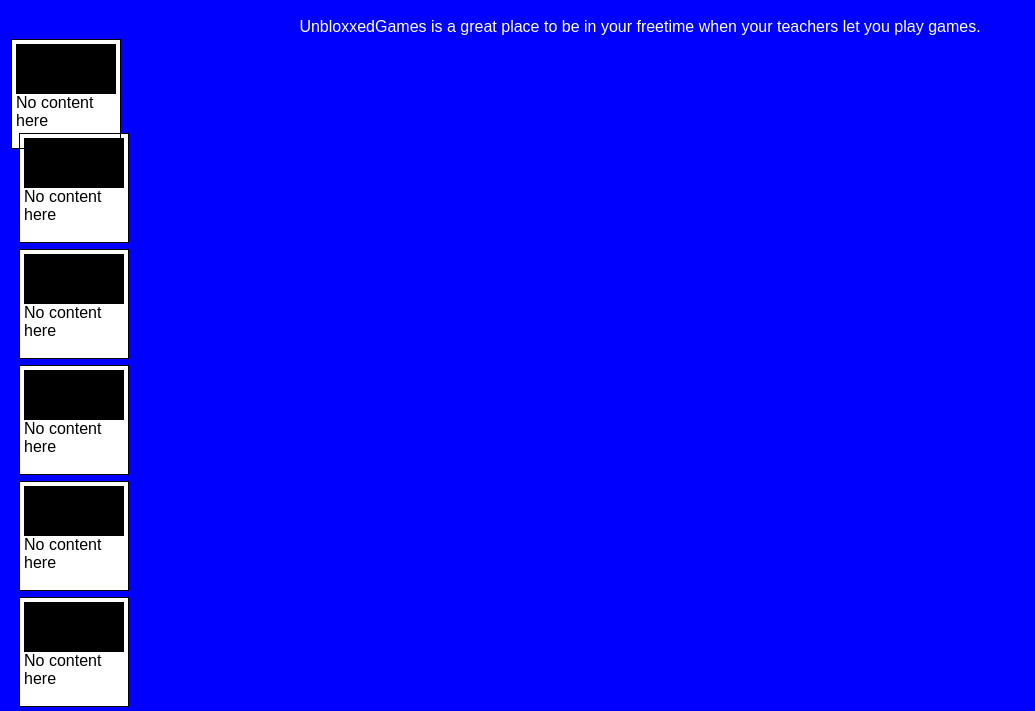
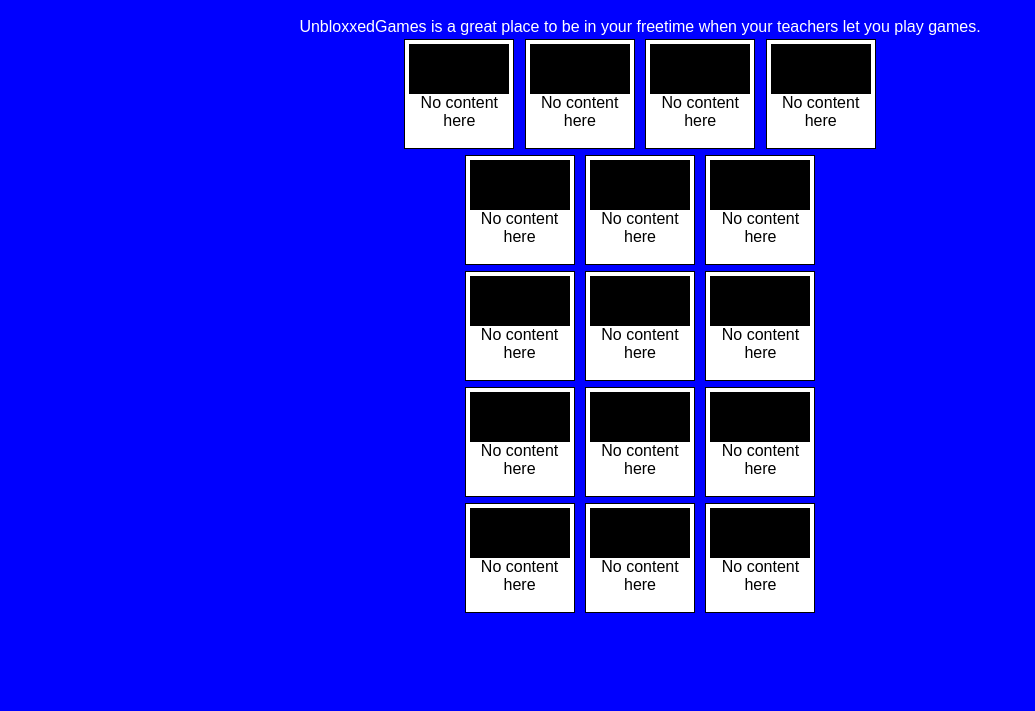
Before and after one commit to HotPizzaYT/unbloxxedGames, a plain HTML site: page index.html in a window 1280 px wide. Shown: the part 48-759 px from the top of the page, without its empty margins (0-1035 px from the left). Drawn offline with Linux system fonts and the light colour scheme.

Commit message:
Update index.html

```diff
--- a/index.html
+++ b/index.html
@@ -35,8 +35,8 @@ left: 50%;
 <body>
 <h1>Welcome to UnbloxxedGames</h1>
 <div class="ta">UnbloxxedGames is a great place to be in your freetime when your teachers let you play games.</div>
-<div class="gameCard">
-<div class="fifty">
+<div class="ta">
+  <div class="gameCard">
 <div class="noGame"></div><br>No content here
 </div>
 <div class="gameCard">
```
